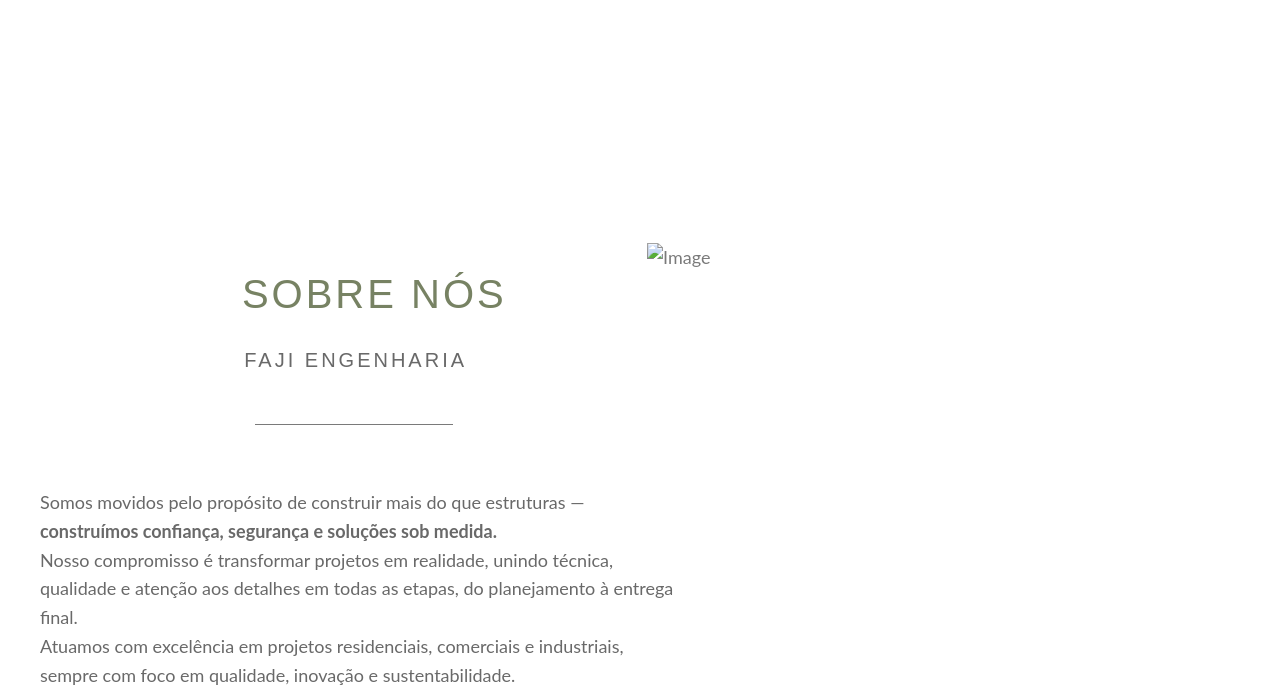
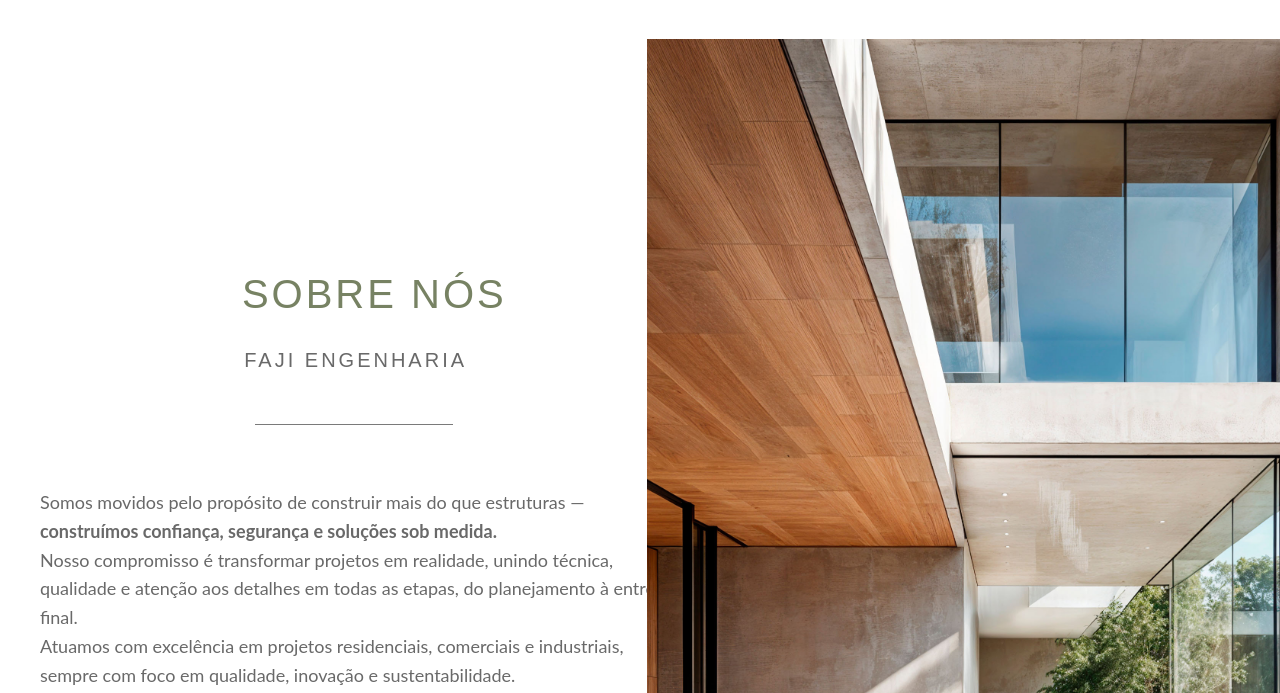
Before and after one commit to rodrygor/sitefajieng, a plain HTML site: page index.html in a window 1280 px wide. Shown: the part 802-1495 px from the top of the page. Drawn offline with Linux system fonts and the light colour scheme; files whose address does not match are found by name; a web font is replaced by a local one.

Commit message:
Update index.html

```diff
--- a/index.html
+++ b/index.html
@@ -118,7 +118,7 @@
 
 
 				<div class="col-lg-7 ms-auto">
-					<img src="./images/sobre.jpg" alt="Image" class="img-fluid img-r">
+					<img src="sobre.jpg" alt="Image" class="img-fluid img-r">
 				</div>
 			</div>
 		</div>
```
